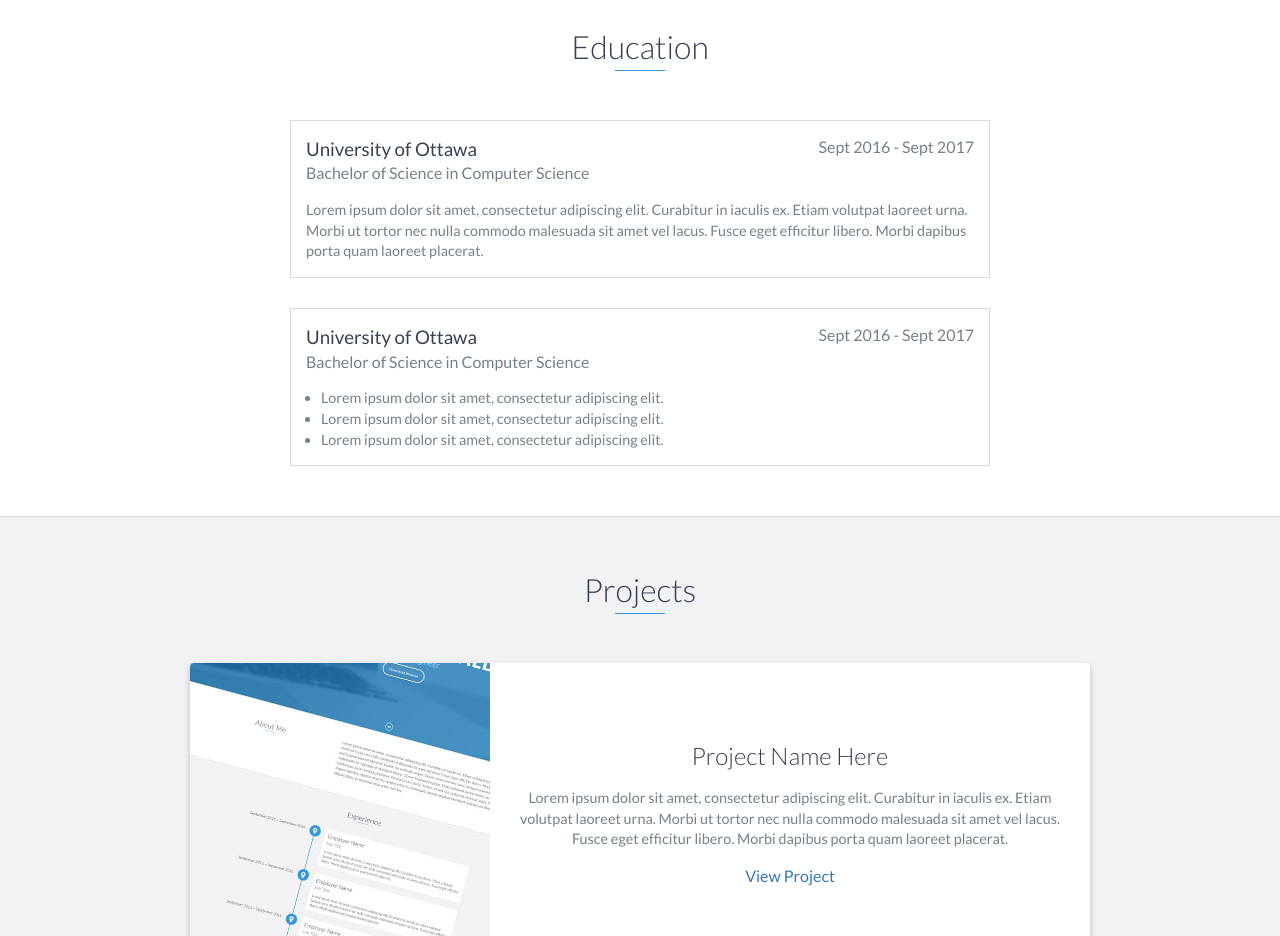
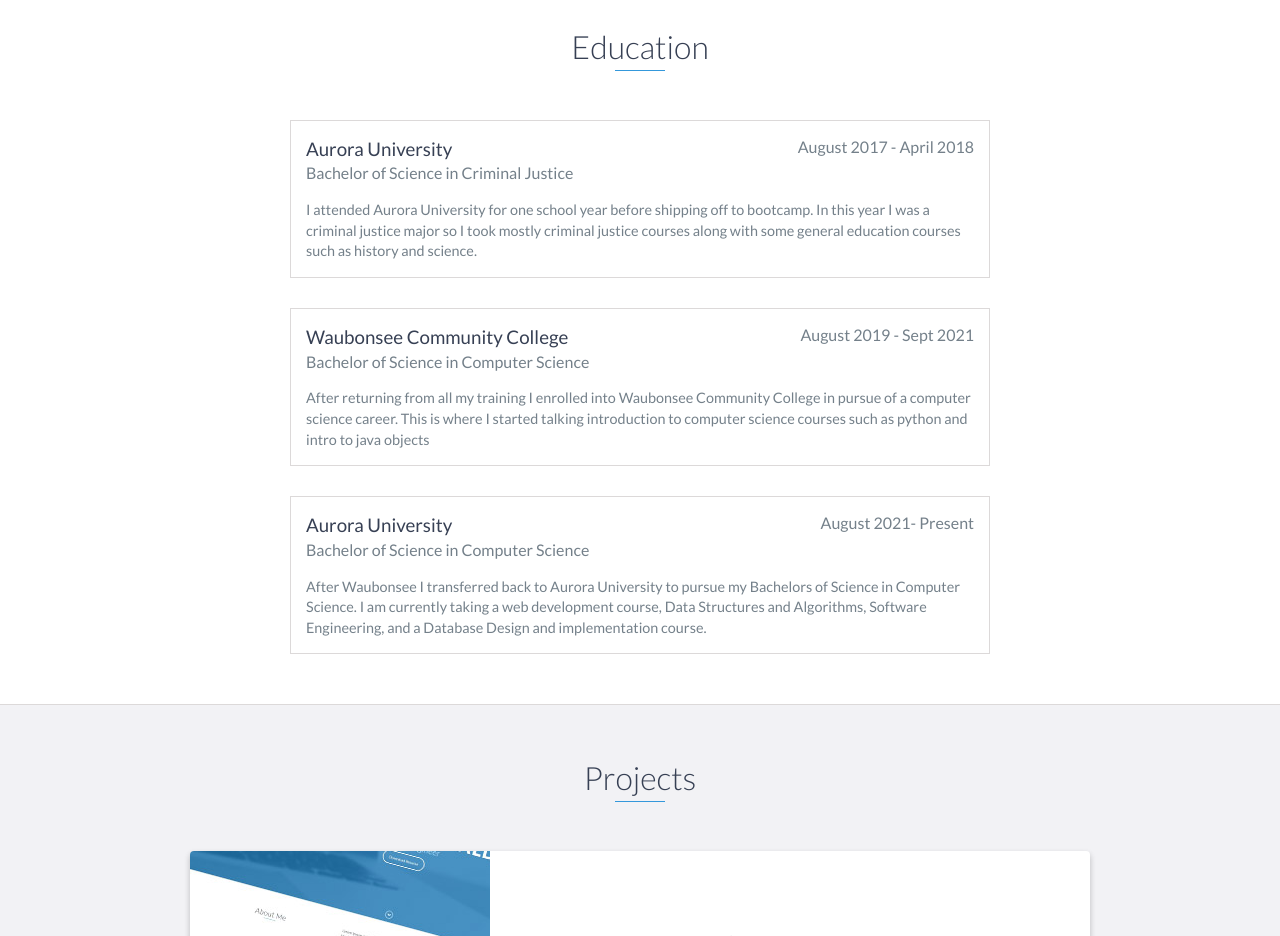
Before and after one commit to joshuaCarrillo/joshuaCarrillo.github.io, a website: page index.html in a window 1280 px wide. Shown: the part 1920-2856 px from the top of the page. Drawn offline with nearby package versions, Linux system fonts and the light colour scheme.

Commit message:
Finishing education block
finishing the education block

```diff
--- a/index.html
+++ b/index.html
@@ -75,7 +75,7 @@
                     <p>
                         My name is Joshua Carrillo I grew up in Aurora Illinois and attended West Aurora high school where I played football and was on the wrestling team.
                         I graduated in 2017 and began attending Aurora University the same year. I joined the Marine Corps Reserves in the spring of 2018 where I became an
-                        Air Defense Systems Technician. After i got home from all my training I attended Waubonsee and now I am back in Aurora University expected to graduate in
+                        Air Defense Systems Technician. After I got home from all my training I attended Waubonsee and now I am back in Aurora University expected to graduate in
                         December 2023!
                     </p>
                 </div>
@@ -121,30 +121,34 @@
     <div id="education">
         <h2 class="heading">Education</h2>
         <div class="education-block">
-            <h3>University of Ottawa</h3>
-            <span class="education-date">Sept 2016 - Sept 2017</span>
-            <h4>Bachelor of Science in Computer Science</h4>
+            <h3>Aurora University</h3>
+            <span class="education-date">August 2017 - April 2018</span>
+            <h4>Bachelor of Science in Criminal Justice</h4>
             <p>
-                Lorem ipsum dolor sit amet, consectetur adipiscing elit. Curabitur in iaculis ex. Etiam volutpat laoreet urna. Morbi ut tortor nec nulla commodo malesuada sit amet vel lacus. Fusce eget efficitur libero. Morbi dapibus porta quam laoreet placerat.
+                I attended Aurora University for one school year before shipping off to bootcamp. In this year I was a criminal justice major
+                so I took mostly criminal justice courses along with some general education courses such as history and science.
             </p>
         </div>
         <!-- End .education-block -->
 
         <div class="education-block">
-            <h3>University of Ottawa</h3>
-            <span class="education-date">Sept 2016 - Sept 2017</span>
+            <h3>Waubonsee Community College</h3>
+            <span class="education-date">August 2019 - Sept 2021</span>
             <h4>Bachelor of Science in Computer Science</h4>
-            <ul>
-                <li>
-                    Lorem ipsum dolor sit amet, consectetur adipiscing elit.
-                </li>
-                <li>
-                    Lorem ipsum dolor sit amet, consectetur adipiscing elit.
-                </li>
-                <li>
-                    Lorem ipsum dolor sit amet, consectetur adipiscing elit.
-                </li>
-            </ul>
+            <p>
+                After returning from all my training I enrolled into Waubonsee Community College in pursue of a computer science career. This is where
+                I started talking introduction to computer science courses such as python and intro to java objects
+            </p>
+        </div>
+        <div class ="education-block">
+            <h3>Aurora University</h3>
+            <span class="education-date">August 2021- Present</span>
+            <h4>Bachelor of Science in Computer Science</h4>
+            <p>
+                After Waubonsee I transferred back to Aurora University to pursue my Bachelors of Science in Computer Science.
+                I am currently taking a web development course, Data Structures and Algorithms, Software Engineering, and a
+                Database Design and implementation course.
+            </p>
         </div>
         <!-- End .education-block -->
     </div>
```
